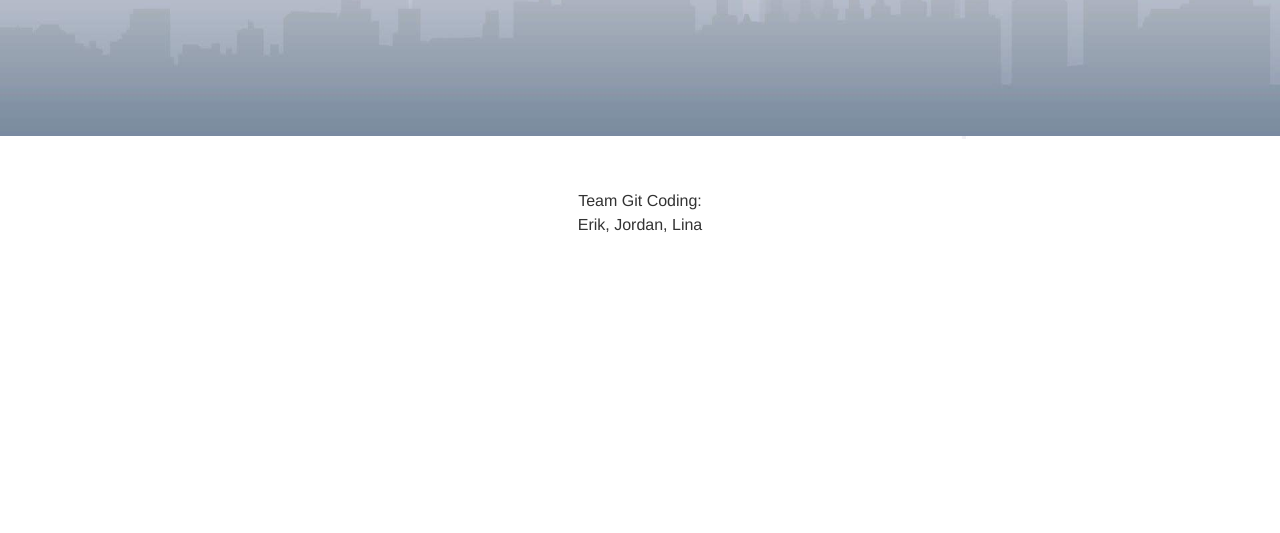
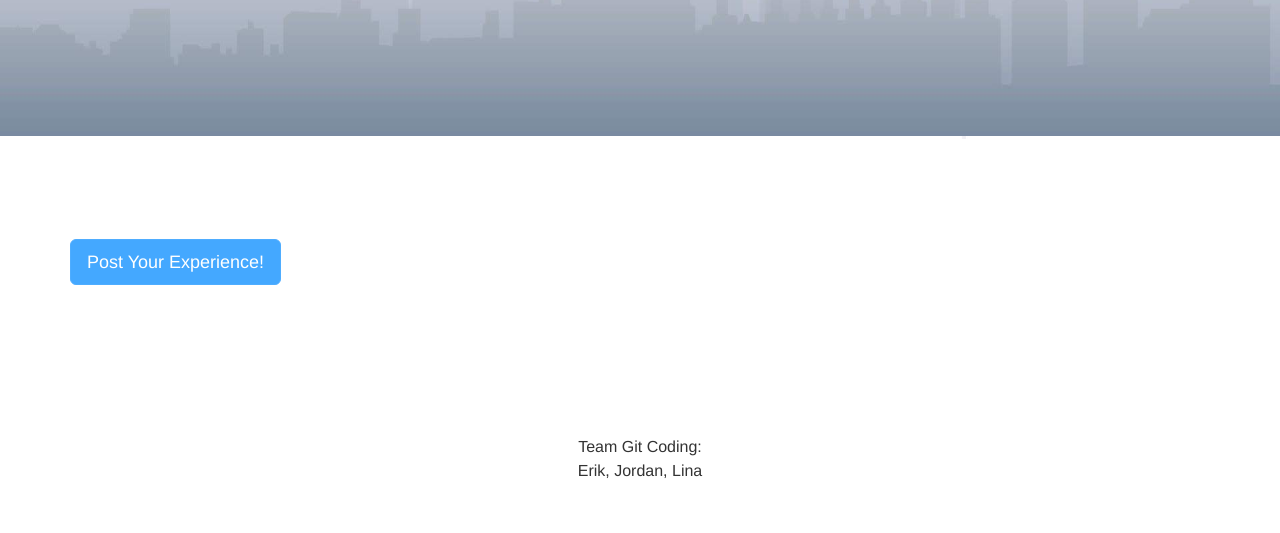
Before and after one commit to Erik-Handeland/serve-and-connect, a Python web app: template templates/profile.html in a window 1280 px wide. Shown: the part 341-874 px from the top of the page. Before the commit the page ends 573 px from the top, so only its background shows below. Run offline with Jinja, Linux system fonts and the light colour scheme; the template is opened without the code that fills it, so the values that code supplies are empty.

Commit message:
post button added

```diff
--- a/templates/profile.html
+++ b/templates/profile.html
@@ -49,6 +49,12 @@
           </div>
       </header>
 
+      <section class="content">
+          <div class="container">
+            <a href="/post" class="btn btn-primary btn-lg">Post Your Experience!</a>
+          </div>
+      </section>
+
     <footer class="page-footer">
         <div class="small-print">
           <div class="container">
```
Also changed, not shown: 2 other files.
